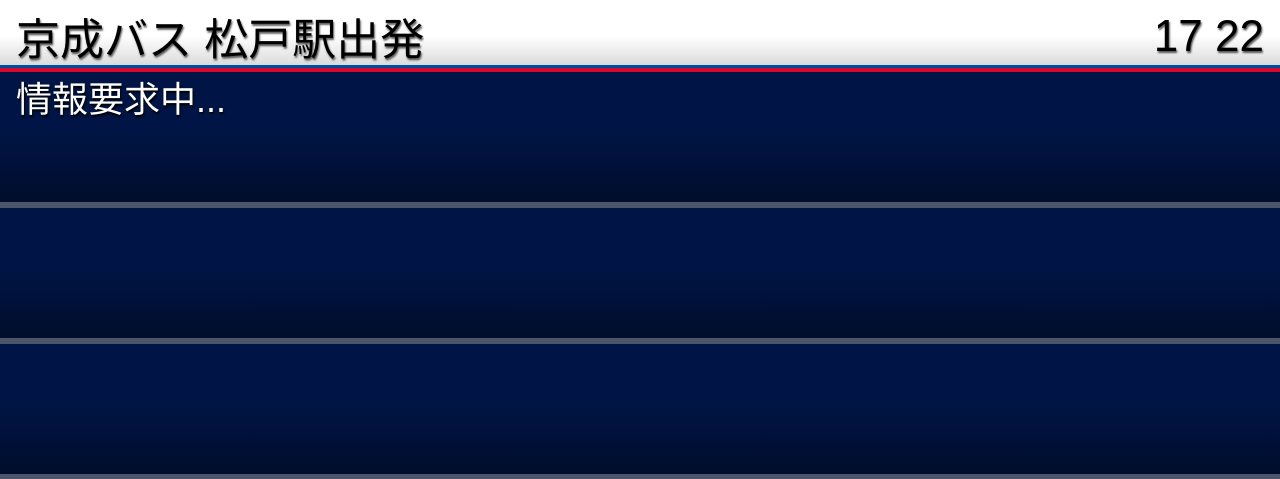
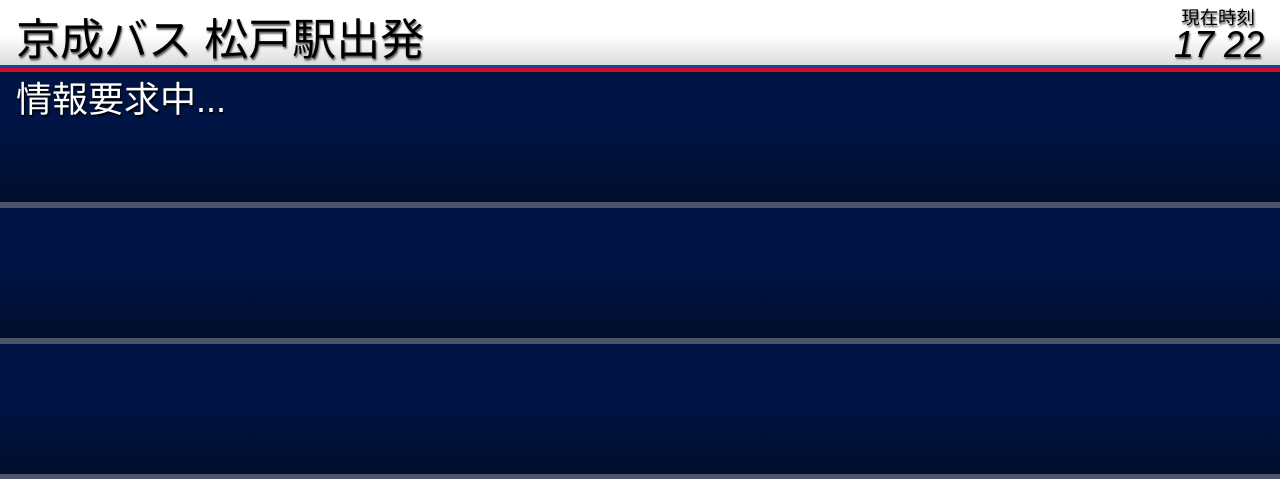
Before and after one commit to mascat-anon/mascat-anon.github.io, a PHP site: page /KBS/matsudoeki.html in a window 1280 px wide. Shown: the top 479 px of the page. Run offline with PHP 8.4, Linux system fonts and the light colour scheme; some web fonts are replaced.

Commit message:
Add files via upload

```diff
--- a/KBS/common/script.js
+++ b/KBS/common/script.js
@@ -132,10 +132,10 @@ function showClock2() {
   var nowHour = nowTime.getHours();
   var nowMin = nowTime.getMinutes();
   if (nowMin < 10) nowMin = "0" + nowMin;
-   var msg ="" + nowHour + ":" + nowMin   ;
+   var msg ="<span class='' style='font-size: 2.3vmin;' id=''>現在時刻&ensp;</span><br><i>" + nowHour + ":" + nowMin +"</i>"  ;
   document.getElementById("NowTime").innerHTML = msg;
 window.setTimeout(function(){
-  var msg ="" + nowHour + "<span style='opacity: 0;'>:</span>" + nowMin  ;
+  var msg ="<span class='' style='font-size: 2.3vmin;' id=''>現在時刻&ensp;</span><br><i>" + nowHour + "<span style='opacity: 0;'>:</span>" + nowMin+"</i>"  ;
   document.getElementById("NowTime").innerHTML = msg;
   }, 1000);
   }
--- a/KBS/common/style.css
+++ b/KBS/common/style.css
@@ -104,6 +104,9 @@
     display: inline-grid;
     align-items: center;
     text-align: right;
+    line-height: 1;
+    font-size: 4.5vmin;
+
   }
   .box-left-type {
     color: #fff;
--- a/KBS/matsudoeki.html
+++ b/KBS/matsudoeki.html
@@ -48,7 +48,7 @@
   <div id="p1" class="separate-box" onclick="MODALon('hoge_1')">
     <div class="common-row0">
       <div class="title-box"><div class="auto_narrow">京成バス 松戸駅出発</div></div>
-      <div class="time-box"><div class="auto_narrow" id="NowTime"></div></div>
+      <div class="time-box"><div class="" id="NowTime" style="padding-right: 2vmin;"></div></div>
     </div>
     <div class="common-row1">
       <div class="box-left-type" id="TypeBox0"><div class="auto_narrow" id="Type0">情報要求中... </div></div>
--- a/KBS/nichidaishika.html
+++ b/KBS/nichidaishika.html
@@ -49,7 +49,7 @@
   <div id="p1" class="separate-box" onclick="MODALon('hoge_1')">
     <div class="common-row0">
       <div class="title-box"><div class="auto_narrow">京成バス 日大歯科病院出発</div></div>
-      <div class="time-box"><div class="auto_narrow" id="NowTime"></div></div>
+      <div class="time-box"><div class="" id="NowTime" style="padding-right: 2vmin;"></div></div>
     </div>
     <div class="common-row1">
       <div class="box-left-type" id="TypeBox0"><div class="auto_narrow" id="Type0">情報要求中... </div></div>
```
